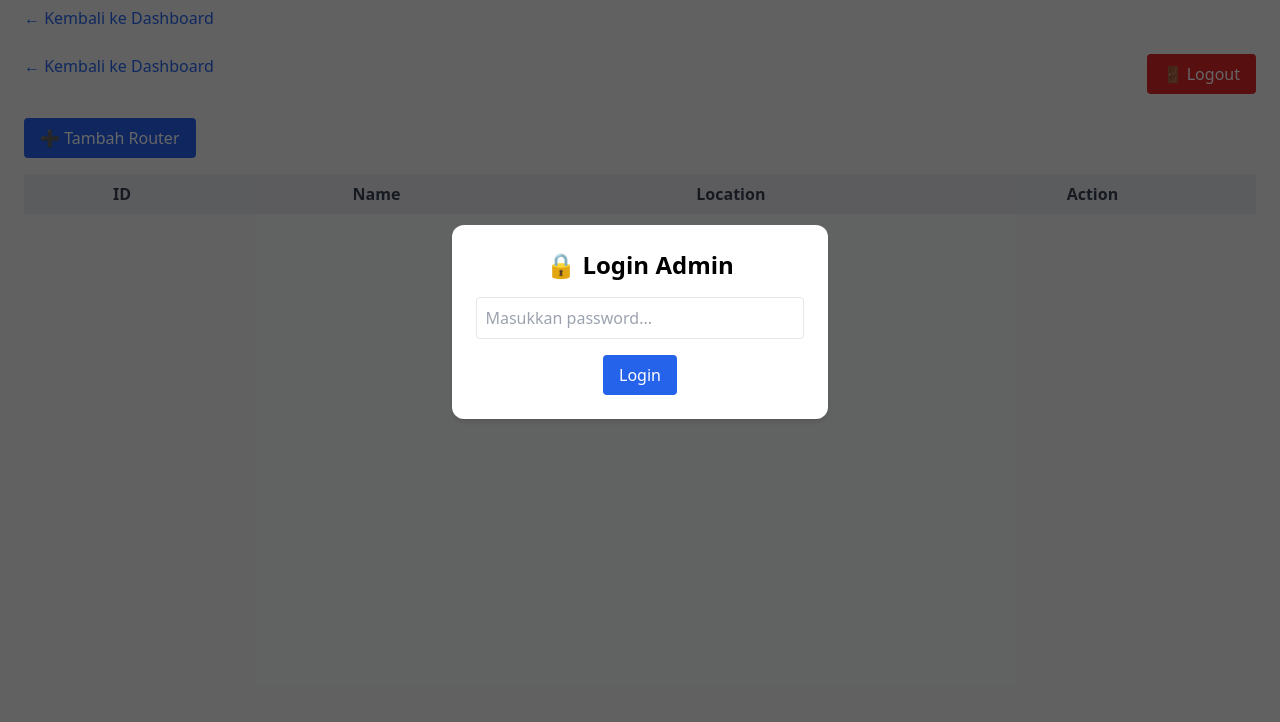
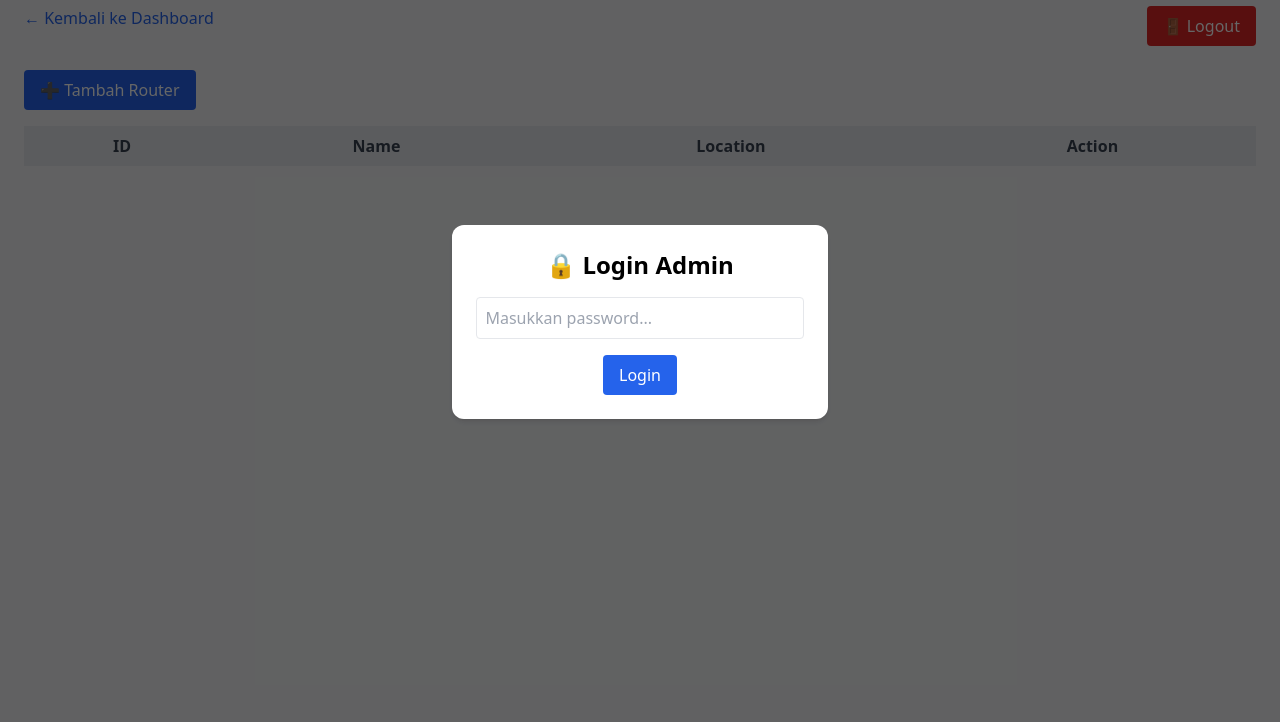
Before and after one commit to topobash/ct-dashmon, a plain HTML site: page frontend/routers.html in a window 1280 px wide. Shown: the part 78-800 px from the top of the page. Drawn offline with nearby package versions, Linux system fonts and the light colour scheme.

Commit message:
update routers.html

```diff
--- a/frontend/routers.html
+++ b/frontend/routers.html
@@ -8,12 +8,6 @@
   </head>
   <body class="bg-gray-100 p-6">
     <h1 class="text-3xl font-bold mb-6">🔧 Manage Routers</h1>
-
-    <div class="mb-6">
-      <a href="/index.html" class="text-blue-600 hover:underline"
-        >← Kembali ke Dashboard</a
-      >
-    </div>
 
     <div class="flex justify-between mb-6">
       <a href="/index.html" class="text-blue-600 hover:underline"
```
